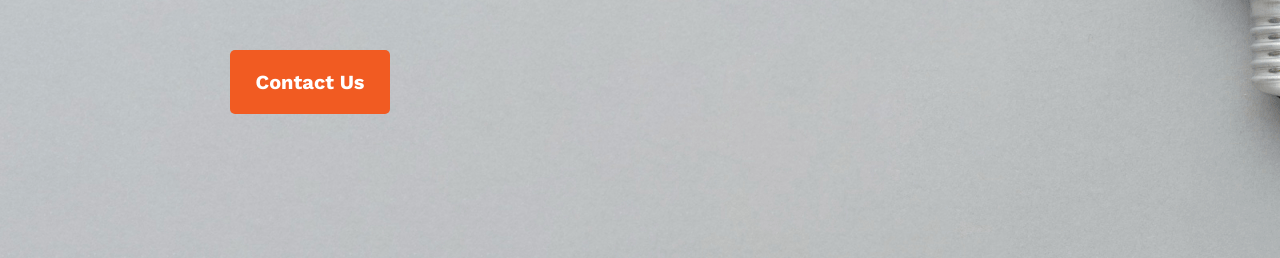
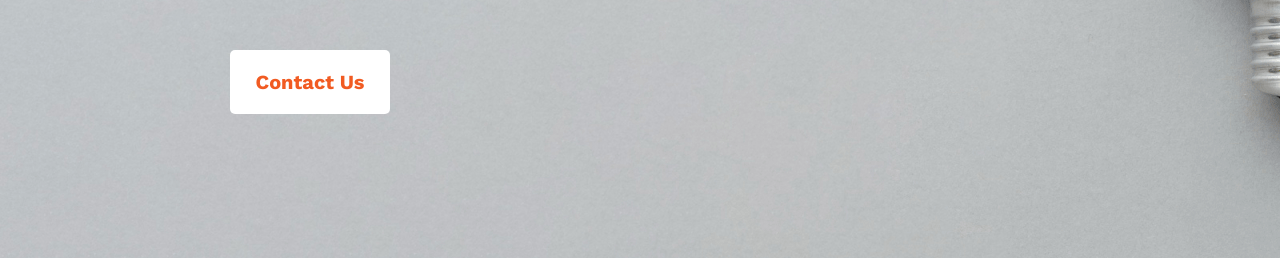
Before and after one commit to developersagorahmed/assignment-1, a plain HTML site: page index.html in a window 1280 px wide. In both pictures the pointer is over the button "Contact Us". Shown: the part 542-800 px from the top of the page. Drawn offline with nearby package versions, Linux system fonts and the light colour scheme.

Commit message:
added hover on button

```diff
--- a/style/style.css
+++ b/style/style.css
@@ -47,6 +47,10 @@ border: none;
 background-color: #F15B22;
 margin-left: 230px;
 border-radius: 5px;
+}
+.header-button:hover{
+    background-color: #FFFFFF;
+    color: #F15B22;
 }
 
 /* showcase style */
```
